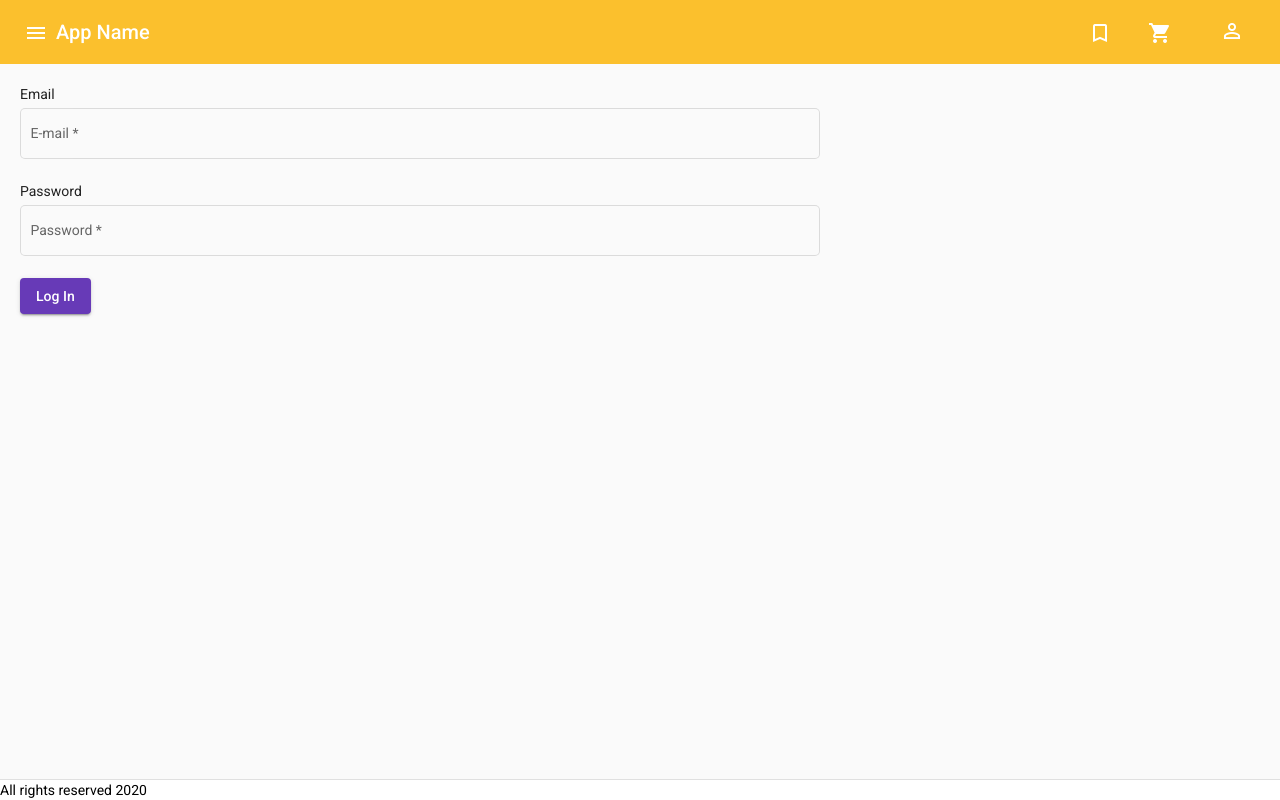
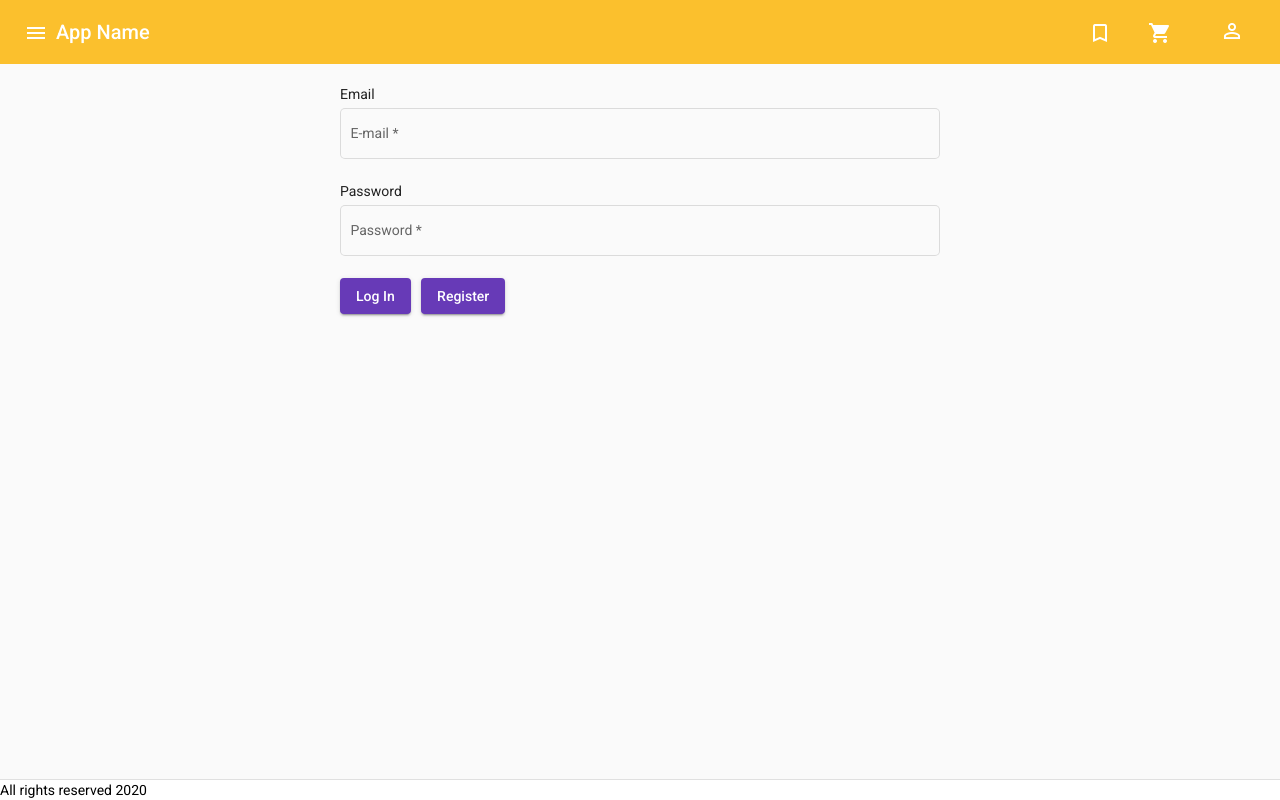
Before and after one commit to ultravisionoid/OnlineShopping, an Angular app in the folder Frontend/OnlineShopping/: page /userLogin in a window 1280 px wide. Built offline with nearby package versions, Linux system fonts and the light colour scheme.

Commit message:
models added to git ignore

```diff
--- a/Frontend/OnlineShopping/src/app/modules/user/user-login/user-login.component.css
+++ b/Frontend/OnlineShopping/src/app/modules/user/user-login/user-login.component.css
@@ -1,17 +1,21 @@
 login-container{
-    text-align: center;
-    border: black;
+
     width: 50px;
+    margin-left: auto;
+    margin-right: auto;
+
+    border:1px solid black;
+
+}
+
+.form-container{
+
+    width: 600px;
     margin-left: auto;
     margin-right: auto;
 }
 
-.form-container{
-    width: 50 px;
-    margin: 0 px auto;
-    margin-top: 200 px
+.form-field{
+    width:600px;
+
 }
-
-.form-field{
-    width:800px
-}
--- a/Frontend/OnlineShopping/src/app/modules/user/user-login/user-login.component.html
+++ b/Frontend/OnlineShopping/src/app/modules/user/user-login/user-login.component.html
@@ -22,7 +22,8 @@
             <span *ngIf="loginForm.controls.password.errors.required">This field is mandatory.</span>
           </mat-error>
         </mat-form-field><br>
-        <button mat-raised-button color="primary" type="submit">Log In</button>
+        <button mat-raised-button color="primary" type="submit">Log In</button> &nbsp;
+        <button mat-raised-button color="primary" [routerLink]="'/userRegistration'" >Register </button>
       </form>
     </div>
   </div>
--- a/Frontend/OnlineShopping/src/app/modules/user/user.module.ts
+++ b/Frontend/OnlineShopping/src/app/modules/user/user.module.ts
@@ -9,6 +9,7 @@ import {MatInputModule} from '@angular/material/input'
 import {MatButtonModule} from '@angular/material/button'
 import { MatToolbarModule } from '@angular/material/toolbar';
 import {MatCardModule} from '@angular/material/card'
+import { RouterModule } from '@angular/router';
 
 @NgModule({
   declarations: [
@@ -24,7 +25,8 @@ import {MatCardModule} from '@angular/material/card'
     MatFormFieldModule,
     MatButtonModule,
     MatToolbarModule,
-    MatCardModule
+    MatCardModule,
+    RouterModule
   ],
   exports:[
     UserProfileComponent,
```
Also changed, not shown: 1 other file (tests, documents, lock files or other folders).
